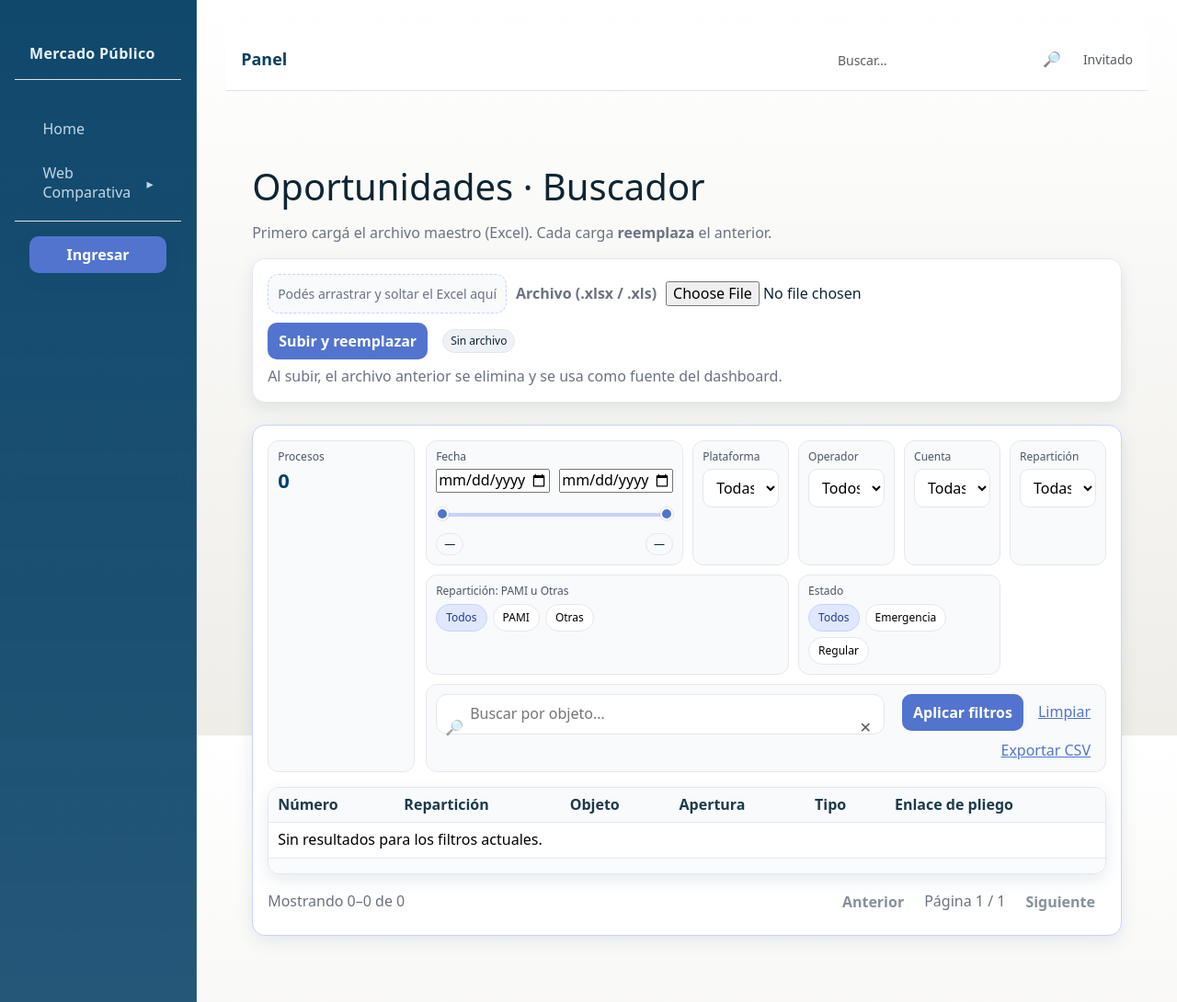
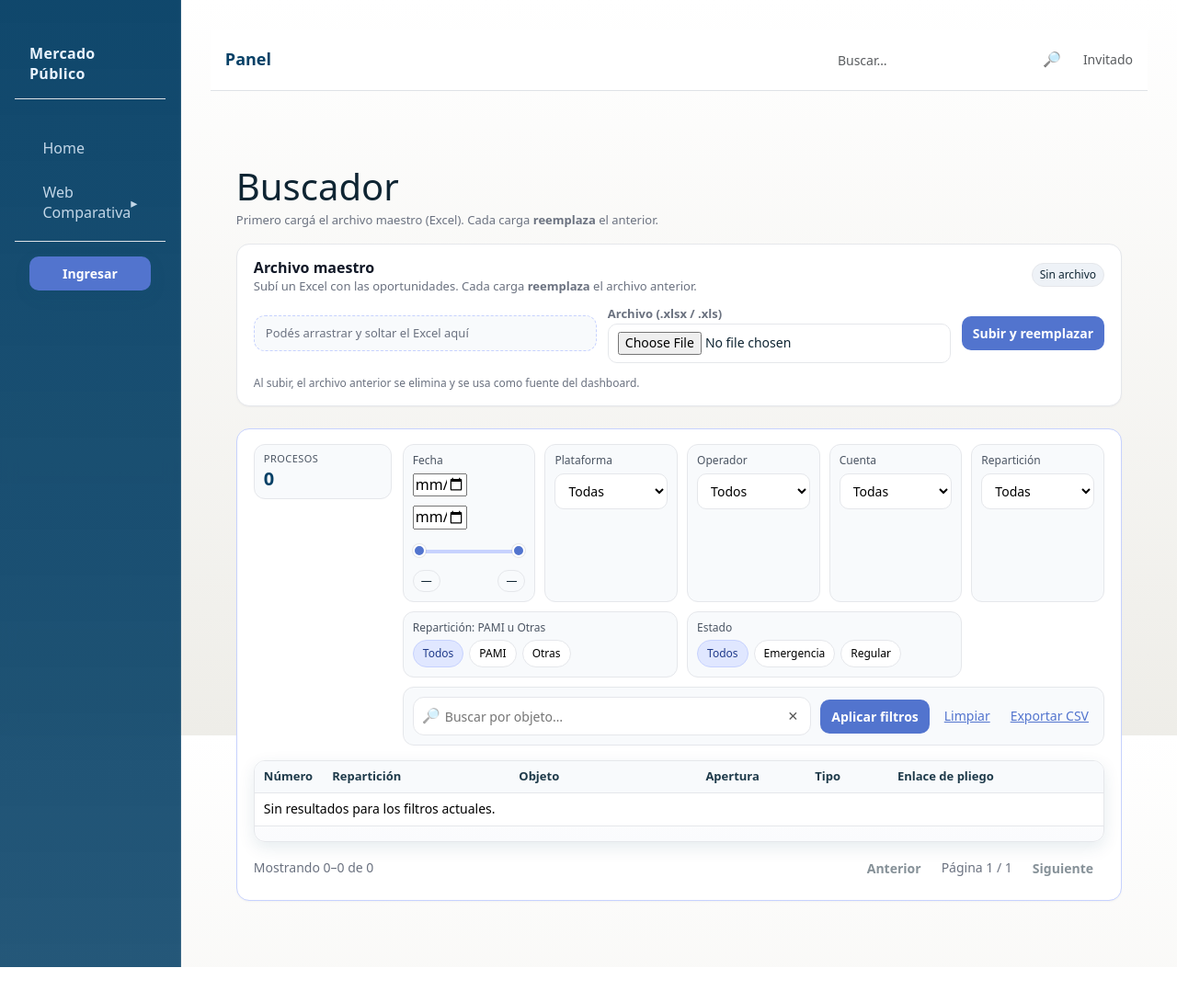
Before and after one commit to andrestor94/web_comparativas, a FastAPI app: template web_comparativas/templates/oportunidades_buscador.html in a window 1280 px wide. Shown: the whole page at 92% size. After the commit the page ends 1052 px from the top, so only its background shows below. Run offline with FastAPI, Linux system fonts and the light colour scheme; the template is opened without the code that fills it, so the values that code supplies are empty.

Commit message:
Actualizacion rapida - dom 16/11/2025 12:22

```diff
--- a/web_comparativas/templates/oportunidades_buscador.html
+++ b/web_comparativas/templates/oportunidades_buscador.html
@@ -1,77 +1,321 @@
 {% extends "base.html" %}
-{% block title %}Oportunidades – Buscador{% endblock %}
+{% block title %}Buscador{% endblock %}
 
 {% block extra_head %}
 <style>
-  .muted{color:#6b7280}
-  .card{background:var(--sa-blanco,#fff);border:1px solid var(--sa-gris-borde,#e5e7eb);border-radius:14px;padding:16px}
-  .btn{background:var(--sa-azul-btn,#5274ce);color:#fff;border:0;border-radius:10px;padding:8px 12px;cursor:pointer}
+  .muted{color:#6b7280;font-size:14px}
+  .muted.small{font-size:13px}
+  .card{
+    background:var(--sa-blanco,#fff);
+    border:1px solid var(--sa-gris-borde,#e5e7eb);
+    border-radius:14px;
+    padding:16px 18px;
+    box-shadow:0 1px 2px rgba(15,23,42,.04);
+  }
+  .btn{
+    background:var(--sa-azul-btn,#5274ce);
+    color:#fff;
+    border:0;
+    border-radius:10px;
+    padding:8px 12px;
+    cursor:pointer;
+    font-size:14px;
+  }
   .btn:disabled{opacity:.5;cursor:not-allowed}
-  .btn-link{background:transparent;border:0;color:var(--sa-azul-btn,#5274ce);cursor:pointer}
+  .btn-link{
+    background:transparent;
+    border:0;
+    color:var(--sa-azul-btn,#5274ce);
+    cursor:pointer;
+    font-size:14px;
+  }
   .stack{display:flex;align-items:center;gap:10px;flex-wrap:wrap}
-  .field input,.field select{width:100%;border:1px solid #e5e7eb;border-radius:10px;padding:8px 10px;background:#fff}
-  .badges>span{display:inline-block;background:#eef2f7;border:1px solid #e5e7eb;padding:4px 8px;border-radius:999px;font-size:12px;margin-left:6px}
+  .field input,.field select{
+    width:100%;
+    border:1px solid #e5e7eb;
+    border-radius:10px;
+    padding:8px 10px;
+    background:#fff;
+    font-size:14px;
+  }
+  .badges>span{
+    display:inline-block;
+    background:#eef2f7;
+    border:1px solid #e5e7eb;
+    padding:4px 8px;
+    border-radius:999px;
+    font-size:12px;
+    margin-left:6px;
+  }
+
+  /* --------- Upload limpio --------- */
+  .upload-card{display:flex;flex-direction:column;gap:10px}
+  .upload-header{
+    display:flex;
+    justify-content:space-between;
+    align-items:flex-start;
+    gap:16px;
+  }
+  .upload-title{font-size:16px;font-weight:600;margin:0;color:#111827}
+  .upload-sub{margin:2px 0 0;font-size:13px}
+  .upload-meta{text-align:right;font-size:12px}
+  .upload-meta .badges{margin-top:4px}
+  .upload-grid{
+    display:grid;
+    grid-template-columns:minmax(0,2fr) minmax(0,2fr) auto;
+    gap:12px;
+    align-items:center;
+  }
+  .upload-drop .dropzone{
+    height:100%;
+    display:flex;
+    align-items:center;
+    justify-content:flex-start;
+  }
+  .upload-file .field{width:100%}
+  .upload-actions{
+    display:flex;
+    align-items:center;
+    justify-content:flex-end;
+    gap:10px;
+  }
+  .upload-footer{margin:4px 0 0;font-size:12px}
 
   /* Barra superior: Procesos + filtros compactos */
-  .topbar{display:grid;grid-template-columns:160px 1fr;gap:12px}
-  .mini-kpi{background:#f8fafc;border:1px solid var(--sa-gris-borde,#e5e7eb);border-radius:12px;padding:10px}
-  .mini-kpi h4{margin:0 0 4px;font-size:12px;color:#4b5563}
-  .mini-kpi .v{font-weight:800;font-size:22px;color:var(--sa-text,#064066)}
+  .topbar{
+    display:grid;
+    grid-template-columns:150px minmax(0,1fr);
+    gap:12px;
+    align-items:flex-start; /* KPI ya no se estira a toda la altura */
+  }
+  .mini-kpi{
+    background:#f8fafc;
+    border:1px solid var(--sa-gris-borde,#e5e7eb);
+    border-radius:12px;
+    padding:8px 10px;
+  }
+  .mini-kpi h4{
+    margin:0 0 2px;
+    font-size:11px;
+    text-transform:uppercase;
+    letter-spacing:.04em;
+    color:#4b5563;
+  }
+  .mini-kpi .v{
+    font-weight:800;
+    font-size:20px;
+    color:var(--sa-text,#064066);
+  }
 
-  .filters-grid{display:grid;grid-template-columns:280px repeat(4,minmax(0,1fr));gap:10px}
-  .filter-card{background:#f8fafc;border:1px solid var(--sa-gris-borde,#e5e7eb);border-radius:12px;padding:10px}
-  .filter-card h5{font-size:12px;margin:0 0 6px;color:#4b5563}
-  .search-card{grid-column:1/-1;display:grid;grid-template-columns:1fr 220px;gap:10px}
+  .filters-grid{
+    display:grid;
+    grid-template-columns:repeat(5,minmax(0,1fr));
+    gap:10px;
+  }
+  .filter-card{
+    background:#f8fafc;
+    border:1px solid var(--sa-gris-borde,#e5e7eb);
+    border-radius:12px;
+    padding:10px;
+  }
+  .filter-card h5{
+    font-size:12px;
+    margin:0 0 6px;
+    color:#4b5563;
+  }
+
+  .search-card{
+    grid-column:1/-1;
+    display:grid;
+    grid-template-columns:minmax(0,3fr) auto;
+    gap:10px;
+    align-items:center;
+  }
+
+  /* Barra de búsqueda: íconos centrados */
   .searchbox{position:relative}
-  .searchbox input{width:100%;padding:10px 38px 10px 36px;border:1px solid #e5e7eb;border-radius:12px}
-  .searchbox .ico{position:absolute;left:10px;top:50%;transform:translateY(-50%);opacity:.55}
-  .searchbox .clear{position:absolute;right:8px;top:50%;transform:translateY(-50%);border:0;background:transparent;cursor:pointer;opacity:.65}
+  .searchbox input{
+    width:100%;
+    height:42px;
+    padding:10px 38px 10px 34px;
+    border:1px solid #e5e7eb;
+    border-radius:12px;
+    font-size:14px;
+  }
+  .searchbox .ico{
+    position:absolute;
+    left:10px;
+    top:50%;
+    transform:translateY(-50%);
+    opacity:.55;
+  }
+  .searchbox .clear{
+    position:absolute;
+    right:8px;
+    top:50%;
+    transform:translateY(-50%);
+    border:0;
+    background:transparent;
+    cursor:pointer;
+    opacity:.65;
+    font-size:14px;
+  }
 
-  /* Zona drag-and-drop (opcional, manejado por tu JS) */
-  .dropzone{border:1px dashed #c7d2fe;background:#f8fafc;border-radius:12px;padding:10px}
+  /* Zona drag-and-drop */
+  .dropzone{
+    border:1px dashed #c7d2fe;
+    background:#f8fafc;
+    border-radius:12px;
+    padding:10px 12px;
+    font-size:13px;
+  }
   .dropzone.is-drag{background:#eef2ff;border-color:#94a3b8}
 
   /* Slider doble compacto */
   .range-wrap{position:relative;height:32px}
-  .range-wrap input[type=range]{position:absolute;left:0;right:0;top:10px;width:100%;pointer-events:none;background:transparent;-webkit-appearance:none}
-  .range-wrap input[type=range]::-webkit-slider-thumb{pointer-events:auto;-webkit-appearance:none;height:14px;width:14px;border-radius:50%;background:var(--sa-azul-btn,#5274ce);border:2px solid #fff;box-shadow:0 0 0 1px rgba(0,0,0,.08)}
-  .range-wrap input[type=range]::-moz-range-thumb{pointer-events:auto;height:14px;width:14px;border:0;border-radius:50%;background:var(--sa-azul-btn,#5274ce)}
-  .range-track{position:absolute;left:0;right:0;top:16px;height:4px;background:#e5e7eb;border-radius:999px}
-  .range-fill{position:absolute;top:16px;height:4px;background:#c7d2fe;border-radius:999px}
+  .range-wrap input[type=range]{
+    position:absolute;
+    left:0;right:0;
+    top:10px;
+    width:100%;
+    pointer-events:none;
+    background:transparent;
+    -webkit-appearance:none;
+  }
+  .range-wrap input[type=range]::-webkit-slider-thumb{
+    pointer-events:auto;
+    -webkit-appearance:none;
+    height:14px;width:14px;
+    border-radius:50%;
+    background:var(--sa-azul-btn,#5274ce);
+    border:2px solid #fff;
+    box-shadow:0 0 0 1px rgba(0,0,0,.08);
+  }
+  .range-wrap input[type=range]::-moz-range-thumb{
+    pointer-events:auto;
+    height:14px;width:14px;
+    border:0;
+    border-radius:50%;
+    background:var(--sa-azul-btn,#5274ce);
+  }
+  .range-track{
+    position:absolute;
+    left:0;right:0;
+    top:16px;
+    height:4px;
+    background:#e5e7eb;
+    border-radius:999px;
+  }
+  .range-fill{
+    position:absolute;
+    top:16px;
+    height:4px;
+    background:#c7d2fe;
+    border-radius:999px;
+  }
 
   /* Chips (switches) */
   .chips{display:flex;gap:6px;flex-wrap:wrap}
-  .chip{border:1px solid #e5e7eb;background:#fff;border-radius:999px;padding:6px 10px;font-size:12px;cursor:pointer}
-  .chip.is-on{background:#e0e7ff;border-color:#c7d2fe;color:#1f3a8a}
+  .chip{
+    border:1px solid #e5e7eb;
+    background:#fff;
+    border-radius:999px;
+    padding:6px 10px;
+    font-size:12px;
+    cursor:pointer;
+  }
+  .chip.is-on{
+    background:#e0e7ff;
+    border-color:#c7d2fe;
+    color:#1f3a8a;
+  }
 
   /* Tabla */
-  .table-wrap{overflow:auto;max-height:55vh;border:1px solid var(--sa-gris-borde,#e5e7eb);border-radius:12px}
-  table.table{width:100%;border-collapse:collapse}
-  .table th,.table td{border-bottom:1px solid var(--sa-gris-borde,#e5e7eb);padding:8px 10px;vertical-align:top}
-  .table th{background:#f8fafc;position:sticky;top:0;z-index:1;text-align:left}
+  .table-wrap{
+    overflow:auto;
+    max-height:55vh;
+    border:1px solid var(--sa-gris-borde,#e5e7eb);
+    border-radius:12px;
+  }
+  table.table{
+    width:100%;
+    border-collapse:collapse;
+    font-size:13px;
+  }
+  .table th,.table td{
+    border-bottom:1px solid var(--sa-gris-borde,#e5e7eb);
+    padding:8px 10px;
+    vertical-align:top;
+  }
+  .table th{
+    background:#f8fafc;
+    position:sticky;
+    top:0;
+    z-index:1;
+    text-align:left;
+  }
+
+  /* Anchos: Repartición y Objeto del mismo tamaño */
+  .table th:nth-child(1), .table td:nth-child(1){
+    width:10ch;
+    white-space:nowrap;
+  }
+  .table th:nth-child(2), .table td:nth-child(2){
+    width:22%;
+  }
+  .table th:nth-child(3), .table td:nth-child(3){
+    width:22%;
+  }
+  .table th:nth-child(4), .table td:nth-child(4){
+    width:16ch;
+    white-space:nowrap;
+  }
+
   .link-ico{text-decoration:none}
   .link-ico:hover{text-decoration:underline}
 
   /* Paginación */
-  .pager{display:flex;justify-content:space-between;align-items:center;margin-top:10px}
-  .pill{display:inline-block;border:1px solid #e5e7eb;background:#f8fafc;border-radius:999px;padding:3px 8px;font-size:12px}
+  .pager{
+    display:flex;
+    justify-content:space-between;
+    align-items:center;
+    margin-top:10px;
+    gap:12px;
+  }
+  .pill{
+    display:inline-block;
+    border:1px solid #e5e7eb;
+    background:#f8fafc;
+    border-radius:999px;
+    padding:3px 8px;
+    font-size:12px;
+  }
 
   /* Estado de carga */
-  .loading{display:none;align-items:center;gap:8px;font-size:14px;color:#374151}
+  .loading{
+    display:none;
+    align-items:center;
+    gap:8px;
+    font-size:14px;
+    color:#374151;
+  }
   .loading.show{display:flex}
 
   @media (max-width:1200px){
     .topbar{grid-template-columns:1fr}
     .filters-grid{grid-template-columns:1fr 1fr}
     .search-card{grid-template-columns:1fr}
+    .upload-grid{grid-template-columns:1fr}
+    .upload-meta{text-align:left}
+    .upload-actions{justify-content:flex-start}
   }
 </style>
 {% endblock %}
 
 {% block content %}
 <div class="container-xxl py-4">
-  <h1 class="mb-3">Oportunidades · Buscador</h1>
-  <p class="muted">Primero cargá el archivo maestro (Excel). Cada carga <b>reemplaza</b> el anterior.</p>
+  <h1 class="mb-1">Buscador</h1>
+  <p class="muted small">Primero cargá el archivo maestro (Excel). Cada carga <b>reemplaza</b> el anterior.</p>
 
   <!-- Región de avisos accesible -->
   <div aria-live="polite" aria-atomic="true">
@@ -83,18 +327,16 @@
   </div>
 
     <!-- Upload -->
-  <div class="card mb-4">
-    <form class="stack" action="/oportunidades/buscador/upload" method="post" enctype="multipart/form-data" aria-label="Cargar archivo maestro de oportunidades">
-      <div class="dropzone" id="oppDrop" aria-hidden="true">
-        <small class="muted">Podés arrastrar y soltar el Excel aquí</small>
-      </div>
-      <label for="oppFile" class="muted" style="font-weight:600">Archivo (.xlsx / .xls)</label>
-      <input id="oppFile" type="file" name="file" accept=".xlsx,.xls" />
-      <button class="btn" type="submit" id="btnUpload">Subir y reemplazar</button>
-      <div class="loading" id="upLoading" role="status" aria-live="polite">
-        <span>Procesando…</span>
+  <div class="card mb-4 upload-card">
+    <div class="upload-header">
+      <div>
+        <h2 class="upload-title">Archivo maestro</h2>
+        <p class="muted upload-sub">
+          Subí un Excel con las oportunidades. Cada carga <b>reemplaza</b> el archivo anterior.
+        </p>
       </div>
 
+      <div class="upload-meta">
         <div class="badges" aria-label="Estado del maestro">
           {% if opp.has_file %}
             <span>Última act.: {{ opp.last_updated_str }}</span>
@@ -103,9 +345,51 @@
             <span>Sin archivo</span>
           {% endif %}
         </div>
-      <button class="btn-link" type="button" id="btnDownloadCurrent" title="Descargar maestro actual" hidden>Descargar actual</button>
+      </div>
+    </div>
+
+    <form
+      class="upload-grid"
+      action="/oportunidades/buscador/upload"
+      method="post"
+      enctype="multipart/form-data"
+      aria-label="Cargar archivo maestro de oportunidades"
+    >
+      <div class="upload-drop">
+        <div class="dropzone" id="oppDrop" aria-hidden="true">
+          <small class="muted small">Podés arrastrar y soltar el Excel aquí</small>
+        </div>
+      </div>
+
+      <div class="upload-file">
+        <label for="oppFile" class="muted small" style="font-weight:600">Archivo (.xlsx / .xls)</label>
+        <div class="field">
+          <input id="oppFile" type="file" name="file" accept=".xlsx,.xls" />
+        </div>
+      </div>
+
+      <div class="upload-actions">
+        <button class="btn" type="submit" id="btnUpload">Subir y reemplazar</button>
+
+        <div class="loading" id="upLoading" role="status" aria-live="polite">
+          <span>Procesando…</span>
+        </div>
+
+        <button
+          class="btn-link"
+          type="button"
+          id="btnDownloadCurrent"
+          title="Descargar maestro actual"
+          hidden
+        >
+          Descargar actual
+        </button>
+      </div>
     </form>
-    <p class="muted" style="margin:8px 0 0;">Al subir, el archivo anterior se elimina y se usa como fuente del dashboard.</p>
+
+    <p class="muted upload-footer">
+      Al subir, el archivo anterior se elimina y se usa como fuente del dashboard.
+    </p>
   </div>
 
   <!-- Dashboard -->
```
Lines whose indentation alone changed are shown as unchanged.
